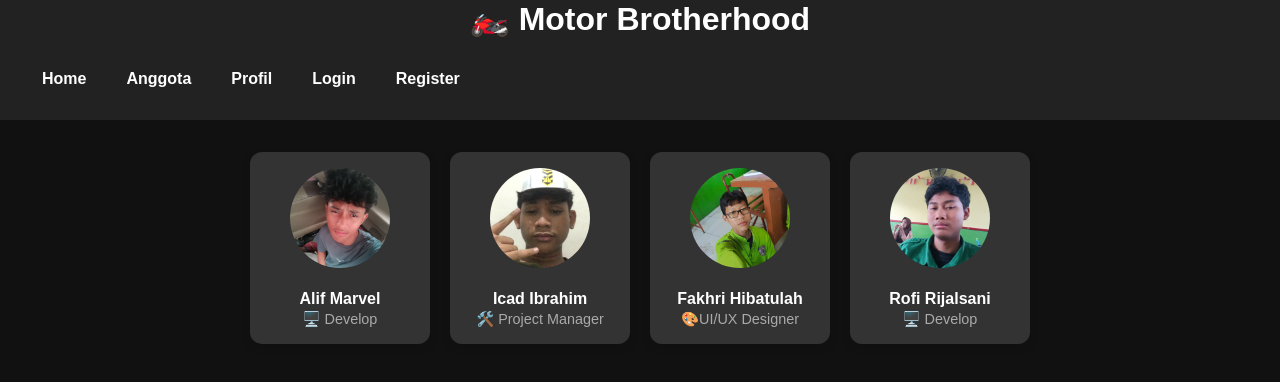
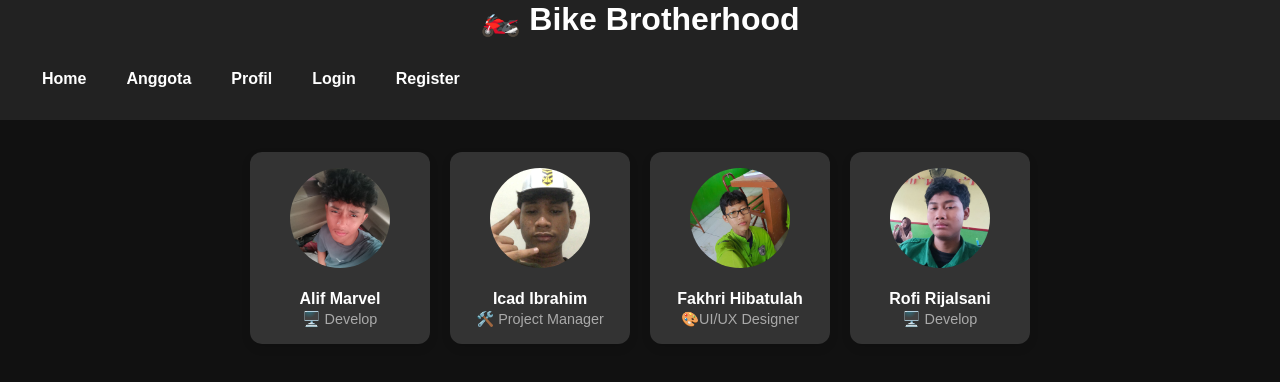
Before and after one commit to Alfathir30/web-tema-motor, a plain HTML site: page anggota.html in a window 1280 px wide. Drawn offline with Linux system fonts and the light colour scheme.

Commit message:
Upload via Termux

```diff
--- a/anggota.html
+++ b/anggota.html
@@ -9,7 +9,7 @@
 <body>
   <header>
     <div class="asep">
-      <h1>🏍️ Motor Brotherhood</h1>
+      <h1>🏍️ Bike Brotherhood</h1>
       <nav>
         <button id="menu" class="menu" style="color: white;">☰</button>
         <nav id="navbar" class="navbar">
```
